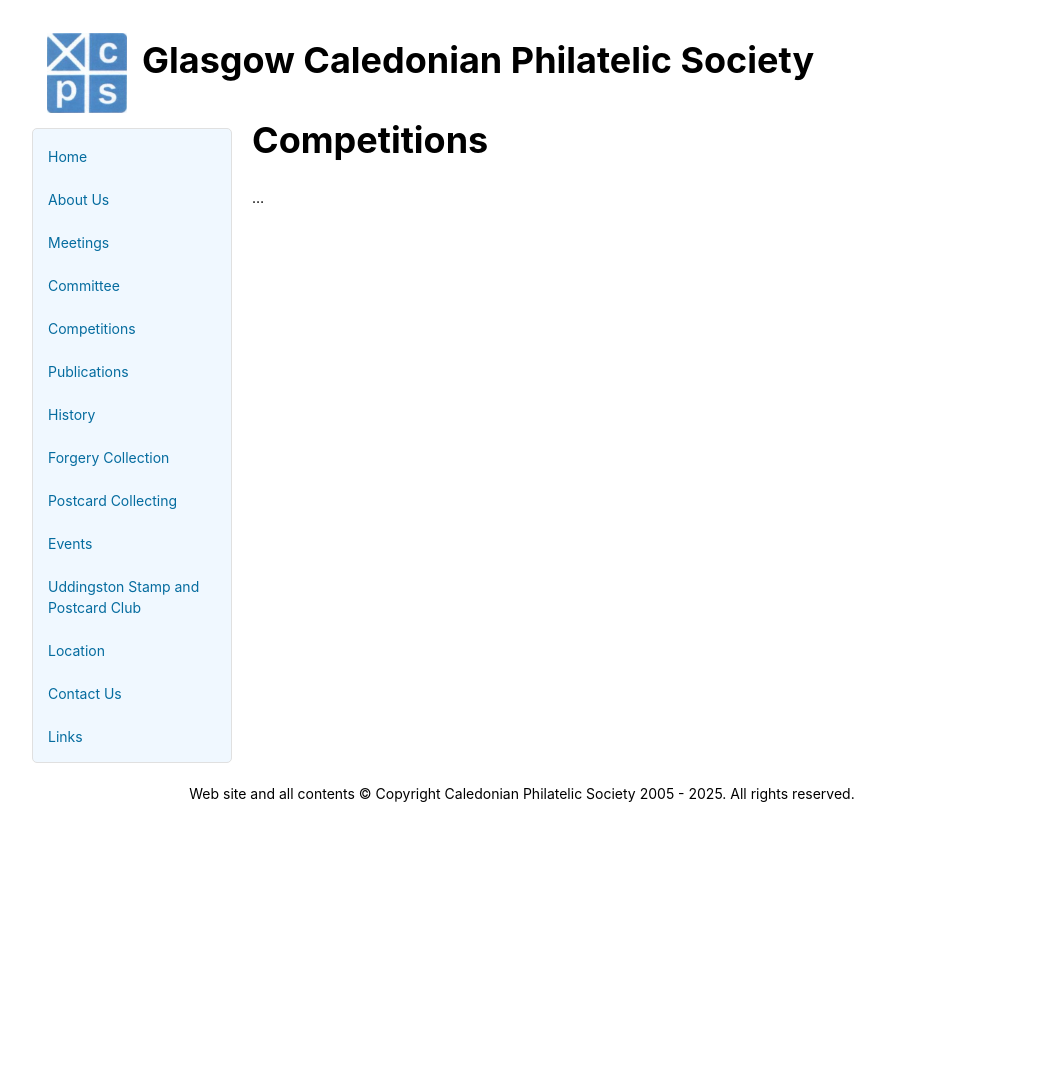
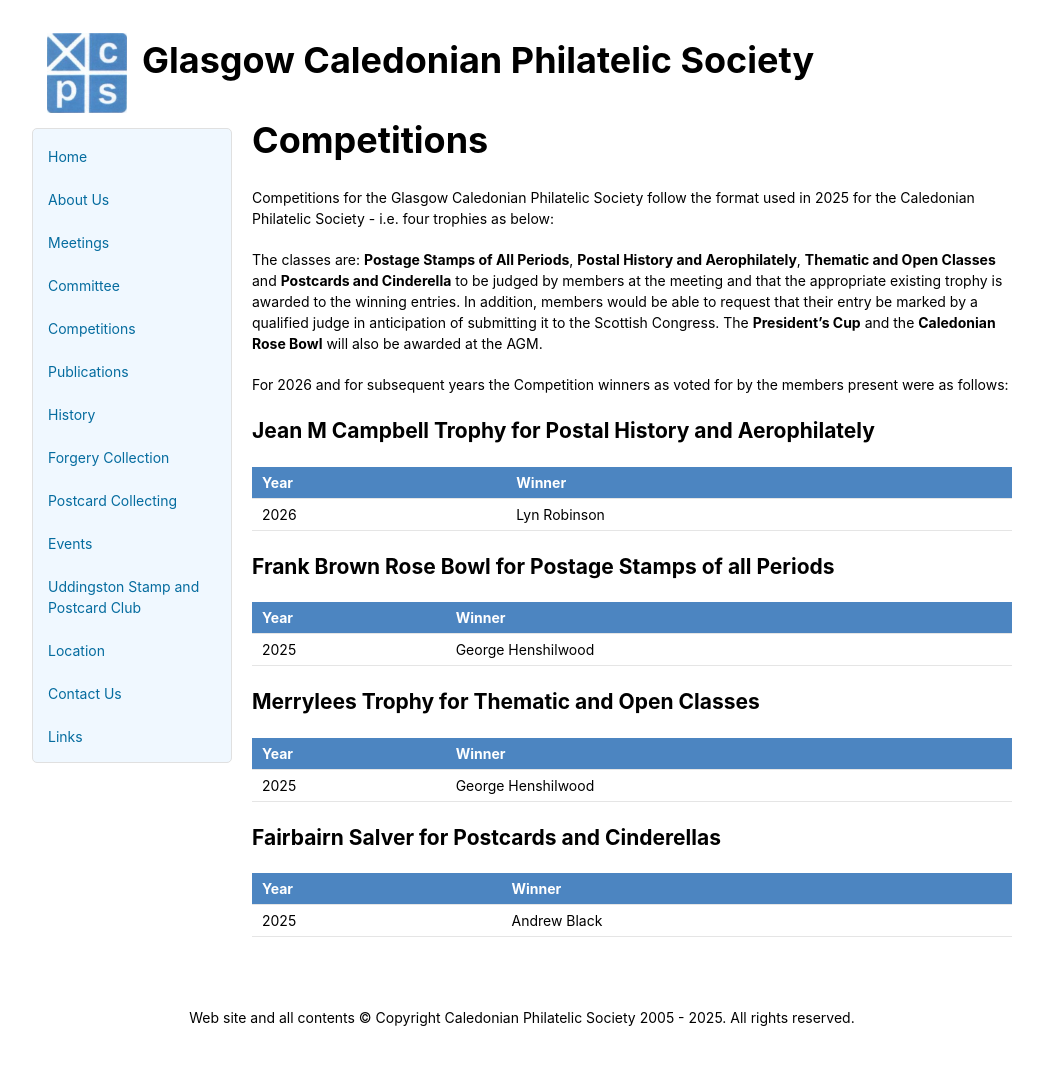
Before and after one commit to astalker/caledonian-stamps, a Jekyll site: the page built from competitions-gc.md, in a window 1280 px wide. Shown: the whole page, without its empty margins (118-1161 px from the left). Built offline with Jekyll 4.4.1, drawn with Linux system fonts in a browser that asks for light colours; our own code applies the rules of GitHub Pages for plain Markdown files; before the commit the page ends 900 px from its top, so only the background shows below that.

Commit message:
New Narrative for 2026

```diff
--- a/competitions-gc.md
+++ b/competitions-gc.md
@@ -1,3 +1,30 @@
 # Competitions
+Competitions for the Glasgow Caledonian Philatelic Society follow the format used in 2025 for the Caledonian Philatelic Society - i.e. four trophies as below:
 
-...
+The classes are: **Postage Stamps of All Periods**, **Postal History and Aerophilately**, **Thematic and Open Classes** and **Postcards and Cinderella** to be judged by members at the meeting and that the appropriate existing trophy is awarded to the winning entries. In addition, members would be able to request that their entry be marked by a qualified judge in anticipation of submitting it to the Scottish Congress. The **President’s Cup** and the **Caledonian Rose Bowl** will also be awarded at the AGM.
+
+For 2026 and for subsequent years the Competition winners as voted for by the members present were as follows:
+
+## Jean M Campbell Trophy for Postal History and Aerophilately
+
+Year | Winner
+---- | ------
+2026 | Lyn Robinson
+
+## Frank Brown Rose Bowl for Postage Stamps of all Periods
+
+Year | Winner
+---- | ------
+2025 | George Henshilwood
+
+## Merrylees Trophy for Thematic and Open Classes
+
+Year | Winner
+---- | ------
+2025 | George Henshilwood
+
+## Fairbairn Salver for Postcards and Cinderellas
+
+Year | Winner
+---- | ------
+2025 | Andrew Black
```
